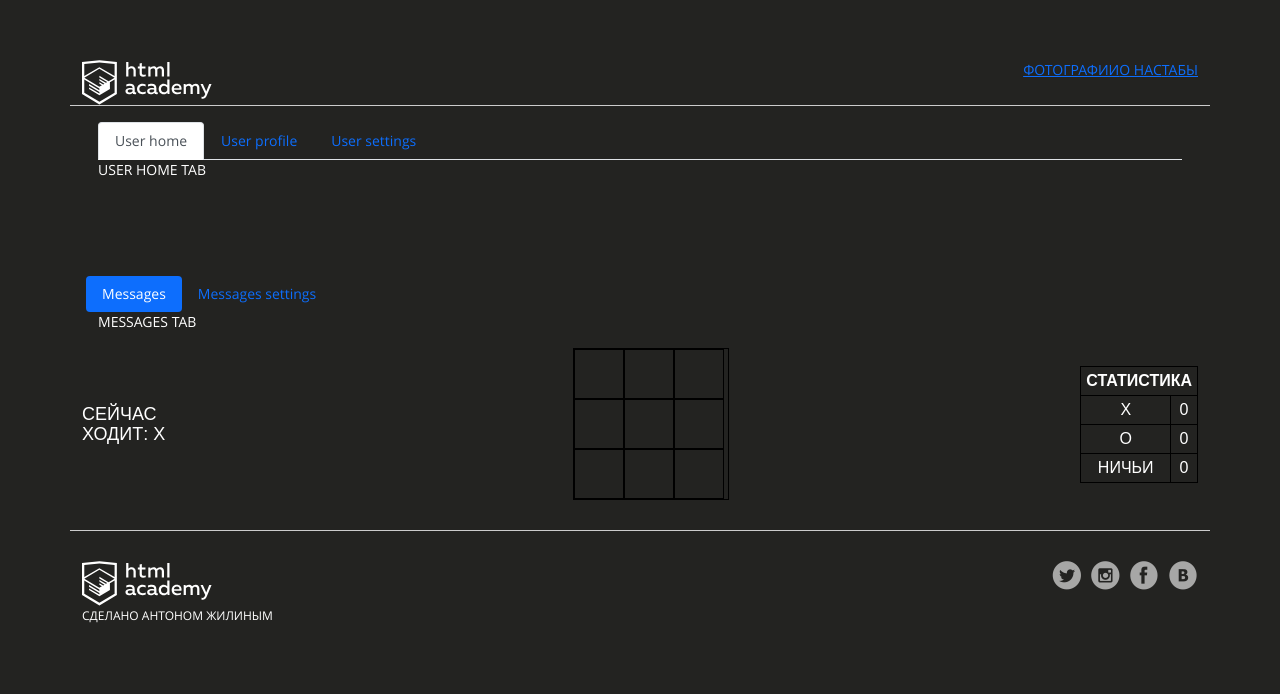
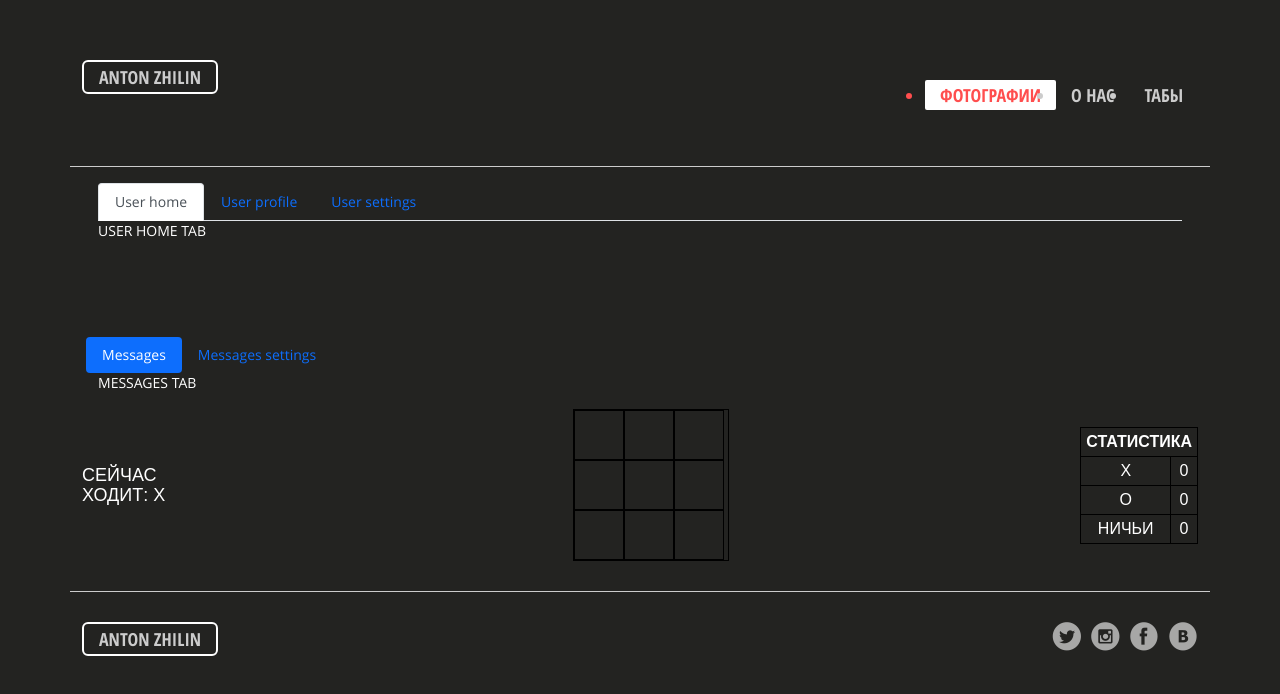
Before and after one commit to ministrov/kekstagramm-vanilla-js, a website: page tabs.html in a window 1280 px wide. Drawn offline with nearby package versions, Linux system fonts and the light colour scheme.

Commit message:
fix: edit and rebuild header logo block and footer logo on all pages

```diff
--- a/css/style.css
+++ b/css/style.css
@@ -139,6 +139,7 @@ main {
   -webkit-box-pack: justify;
      -ms-flex-pack: justify;
    justify-content: space-between;
+  padding-bottom: 20px;
 }
 
 
@@ -1131,25 +1132,27 @@ main {
 
 
 /*
- * Копирайт Академии
+ * Логотип разработчика
 */
 
-.copyright {
-  font-size: 12px;
+.logo {
+  padding: 5px 15px;
+  text-decoration: none;
+  border: 2px solid #ffffff;
+  border-radius: 6px;
 }
 
-.copyright__link--image:hover,
-.copyright__link--image:focus {
-  opacity: 0.6;
+.logo__developer {
+  margin: 0;
+  font-family: "Open Sans", "Arial", sans-serif;
+  font-weight: 700;
+  font-size: 18px;
+  text-transform: uppercase;
 }
 
-.copyright__link--text {
-  color: #ffffff;
-}
-
-.copyright__link--text:hover,
-.copyright__link--text:focus {
-  opacity: 0.6;
+.logo__link {
+  text-decoration: none;
+  color: #cccccc;
 }
 
 .page-footer__contacts {
--- a/css/tabs.css
+++ b/css/tabs.css
@@ -69,6 +69,7 @@ body {
   -webkit-box-pack: justify;
      -ms-flex-pack: justify;
    justify-content: space-between;
+  padding-bottom: 20px;
 }
 
 #area {
@@ -76,6 +77,30 @@ body {
   border: 1px solid #000;
   margin: 0 auto;
   font-size: 0;
+}
+
+/*
+ * Логотип разработчика
+*/
+
+.logo {
+  padding: 5px 15px;
+  text-decoration: none;
+  border: 2px solid #ffffff;
+  border-radius: 6px;
+}
+
+.logo__developer {
+  margin: 0;
+  font-family: "Open Sans", "Arial", sans-serif;
+  font-weight: 700;
+  font-size: 18px;
+  text-transform: uppercase;
+}
+
+.logo__link {
+  text-decoration: none;
+  color: #cccccc;
 }
 
 .cell {
@@ -224,3 +249,87 @@ body {
 .contacts__link--vk {
   background-position: -5px -309px;
 }
+
+/* Блок с фильтрами изображений других пользователей
+   ==========================================================================
+*/
+
+.img-filters {
+  padding: 20px 0;
+
+  display: -webkit-box;
+  display: -ms-flexbox;
+  display: flex;
+
+  -webkit-box-pack: center;
+     -ms-flex-pack: center;
+   justify-content: center;
+}
+
+.img-filters--inactive {
+  opacity: 0;
+}
+
+.img-filters__button {
+  padding: 5px 15px;
+
+  font-family: "Open Sans", "Arial", sans-serif;
+  font-weight: 700;
+  font-size: 18px;
+  /* line-height: auto; */
+  text-transform: uppercase;
+  text-decoration: none;
+
+  cursor: pointer;
+  background-color: #232321;
+  color: #cccccc;
+  border: none;
+}
+
+.img-filters__link {
+  font-weight: 700;
+  font-size: 18px;
+  text-transform: uppercase;
+  text-decoration: none;
+  background-color: #232321;
+  color: #cccccc;
+  border: none;
+}
+
+.img-filters__button--active .img-filters__link {
+  color: #ff4e4e;
+  background-color: transparent;
+  background-color: #ffffff;
+  border-radius: 2px;
+}
+
+.img-filters__button:active,
+.img-filters__button--active {
+  color: #ff4e4e;
+
+  background-color: #ffffff;
+  border-radius: 2px;
+}
+
+.img-filters__label {
+  padding: 5px 15px;
+
+  font-family: "Open Sans", "Arial", sans-serif;
+  font-weight: 700;
+  font-size: 18px;
+  line-height: auto;
+
+  cursor: pointer;
+}
+
+.img-filters__radio:focus + .img-filters__label {
+  outline: auto 5px highlight;
+}
+
+.img-filters__radio:checked + .img-filters__label {
+  color: #ff4e4e;
+  text-decoration: none;
+
+  background-color: #ffffff;
+  border-radius: 2px;
+}
--- a/tabs.html
+++ b/tabs.html
@@ -6,23 +6,28 @@
   <link href="https://cdn.jsdelivr.net/npm/bootstrap@5.0.0-beta2/dist/css/bootstrap.min.css" rel="stylesheet"
     integrity="sha384-BmbxuPwQa2lc/FVzBcNJ7UAyJxM6wuqIj61tLrc4wSX0szH/Ev+nYRRuWlolflfl" crossorigin="anonymous" />
   <link rel="shortcut icon" href="favicon.ico" type="image/x-icon" />
-  <link rel="stylesheet" href="css/tabs.css">
+  <link rel="stylesheet" href="css/tabs.css" />
   <title>Страница Табов</title>
 </head>
 
 <body>
-  <header class="page-header  container">
+  <header class="page-header container">
     <div class="page-header__wrapper">
-      <div class="page-header__copyright  copyright">
-        <a class="copyright__link  copyright__link--image" href="https://htmlacademy.ru/intensive/javascript">
-          <img src="img/htmla-logo.svg" width="130" height="45" alt="HTML Academy">
+      <div class="page-header__logo logo">
+        <a class="logo__link" href="index.html">
+          <p class="logo__developer">Anton Zhilin</p>
         </a>
       </div>
-      <ul class="page-header__contacts  contacts">
-        <li><a type=button class="img-filters__button  img-filters__button--active" id="filter-default">Фотографии</a>
+      <ul class="page-header__img-filters img-filters">
+        <li class="img-filters__button img-filters__button--active">
+          <a class="img-filters__link" href="index.html">Фотографии</a>
         </li>
-        <li><a type=button class="img-filters__button" href="#" id="filter-random">О нас</a></li>
-        <li><a type=button class="img-filters__button" href="tabs.html" id="filter-random">Табы</a></li>
+        <li class="img-filters__button">
+          <a class="img-filters__link" href="#">О нас</a>
+        </li>
+        <li class="img-filters__button">
+          <a class="img-filters__link" href="tabs.html">Табы</a>
+        </li>
       </ul>
     </div>
   </header>
@@ -37,8 +42,8 @@
                 type="button" role="tab" aria-controls="nav-home" aria-selected="true">
                 User home
               </button>
-              <button class="nav-link" id="nav-profile-tab" data-bs-toggle="tab" data-bs-target="#nav-profile" type="button"
-                role="tab" aria-controls="nav-profile" aria-selected="false">
+              <button class="nav-link" id="nav-profile-tab" data-bs-toggle="tab" data-bs-target="#nav-profile"
+                type="button" role="tab" aria-controls="nav-profile" aria-selected="false">
                 User profile
               </button>
               <button class="nav-link" id="nav-settings-tab" data-bs-toggle="tab" data-bs-target="#nav-settings"
@@ -88,7 +93,6 @@
     </div>
 
     <div class="content container">
-
       <div class="currentPlayer">
         <span>Сейчас ходит: <span id="curPlyr">X</span></span>
       </div>
@@ -115,33 +119,42 @@
     </div>
   </main>
 
-  <footer class="page-footer  container">
+  <footer class="page-footer container">
     <div class="page-footer__wrapper">
-      <div class="page-footer__copyright  copyright">
-        <a class="copyright__link  copyright__link--image" href="https://htmlacademy.ru/intensive/javascript"><img
-            src="img/htmla-logo.svg" width="130" height="45" alt="HTML Academy"></a>
-        <p>Сделано Антоном Жилиным</p>
+      <div class="page-header__logo logo">
+        <a class="logo__link" href="index.html">
+          <p class="logo__developer">Anton Zhilin</p>
+        </a>
       </div>
-      <ul class="page-footer__contacts  contacts">
-        <li><a href="https://twitter.com/htmlacademy_ru" class="contacts__link  contacts__link--twitter">Twitter</a>
+      <ul class="page-footer__contacts contacts">
+        <li>
+          <a href="https://twitter.com/htmlacademy_ru" class="contacts__link contacts__link--twitter">Twitter</a>
         </li>
-        <li><a href="https://www.instagram.com/htmlacademy/"
-            class="contacts__link  contacts__link--instagram">Instagtam</a></li>
-        <li><a href="https://www.facebook.com/htmlacademy" class="contacts__link  contacts__link--facebook">Facebook</a>
+        <li>
+          <a href="https://www.instagram.com/htmlacademy/"
+            class="contacts__link contacts__link--instagram">Instagtam</a>
         </li>
-        <li><a href="https://vk.com/htmlacademy" class="contacts__link  contacts__link--vk">VK</a></li>
+        <li>
+          <a href="https://www.facebook.com/htmlacademy" class="contacts__link contacts__link--facebook">Facebook</a>
+        </li>
+        <li>
+          <a href="https://vk.com/htmlacademy" class="contacts__link contacts__link--vk">VK</a>
+        </li>
       </ul>
     </div>
   </footer>
 
   <script>
-    const handle = (/** @type {Event} */ e, /** @type {Element} */ container) => {
+    const handle = (
+        /** @type {Event} */ e,
+        /** @type {Element} */ container
+    ) => {
       const targetTab = e.target;
 
       if (!targetTab) return;
       // если элемент, на котором произошел клик
       // уже активный, то делаем возврат
-      if (targetTab.classList.contains('active')) {
+      if (targetTab.classList.contains("active")) {
         return;
       }
 
@@ -151,45 +164,45 @@
       const targetTabContent = document.querySelector(targetTabContentId);
 
       // находим и получаем элемент, который был активным до клика
-      const activeTab = container.querySelector('.active');
+      const activeTab = container.querySelector(".active");
       const activeTabContentId = activeTab.dataset.bsTarget;
       const activeTabContent = document.querySelector(activeTabContentId);
 
       // добавляем класс active чтобы сделать элемент,
       // на котором произошел клик активным
-      targetTab.classList.add('active');
-      targetTabContent.classList.add('active');
+      targetTab.classList.add("active");
+      targetTabContent.classList.add("active");
       // удаляем класс с элемента который был активным до клика
-      activeTab.classList.remove('active');
-      activeTabContent.classList.remove('active');
+      activeTab.classList.remove("active");
+      activeTabContent.classList.remove("active");
     };
 
     // находим все элементы с классом .nav
-    const navs = document.querySelectorAll('.nav');
+    const navs = document.querySelectorAll(".nav");
 
     // console.log(navs);
 
     // на каждую кнопку в nav вешаем событие
     // для этого обходим все элементы и на каждый вешаем обработчик по событию click
     navs.forEach((nav) => {
-      const tabs = nav.querySelectorAll('[data-bs-toggle]');
+      const tabs = nav.querySelectorAll("[data-bs-toggle]");
       tabs.forEach((tab) => {
-        tab.addEventListener('click', (event) => handle(event, nav));
+        tab.addEventListener("click", (event) => handle(event, nav));
       });
     });
 
     // Реализация игры крестики нолики
 
-    var area = document.getElementById('area');
-    var cell = document.getElementsByClassName('cell');
-    var currentPlayer = document.getElementById('curPlyr');
+    var area = document.getElementById("area");
+    var cell = document.getElementsByClassName("cell");
+    var currentPlayer = document.getElementById("curPlyr");
 
     var player = "x";
     var stat = {
-      'x': 0,
-      'o': 0,
-      'd': 0
-    }
+      x: 0,
+      o: 0,
+      d: 0,
+    };
     var winIndex = [
       [1, 2, 3],
       [4, 5, 6],
@@ -198,7 +211,7 @@
       [2, 5, 8],
       [3, 6, 9],
       [1, 5, 9],
-      [3, 5, 7]
+      [3, 5, 7],
     ];
 
     for (var i = 1; i <= 9; i++) {
@@ -206,11 +219,10 @@
     }
 
     for (var i = 0; i < cell.length; i++) {
-      cell[i].addEventListener('click', cellClick, false);
+      cell[i].addEventListener("click", cellClick, false);
     }
 
     function cellClick() {
-
       var data = [];
 
       if (!this.innerHTML) {
@@ -222,7 +234,7 @@
 
       for (var i in cell) {
         if (cell[i].innerHTML == player) {
-          data.push(parseInt(cell[i].getAttribute('pos')));
+          data.push(parseInt(cell[i].getAttribute("pos")));
         }
       }
 
@@ -232,7 +244,7 @@
       } else {
         var draw = true;
         for (var i in cell) {
-          if (cell[i].innerHTML == '') draw = false;
+          if (cell[i].innerHTML == "") draw = false;
         }
         if (draw) {
           stat.d += 1;
@@ -252,7 +264,7 @@
           var ind = data.indexOf(id);
 
           if (ind == -1) {
-            win = false
+            win = false;
           }
         }
 
@@ -262,18 +274,17 @@
     }
 
     function restart(text) {
-
       alert(text);
       for (var i = 0; i < cell.length; i++) {
-        cell[i].innerHTML = '';
+        cell[i].innerHTML = "";
       }
       updateStat();
     }
 
     function updateStat() {
-      document.getElementById('sX').innerHTML = stat.x;
-      document.getElementById('sO').innerHTML = stat.o;
-      document.getElementById('sD').innerHTML = stat.d;
+      document.getElementById("sX").innerHTML = stat.x;
+      document.getElementById("sO").innerHTML = stat.o;
+      document.getElementById("sD").innerHTML = stat.d;
     }
   </script>
 </body>
```
Also changed, not shown: index.html (+6 -11 lines), Readme.md, img/my-photo.png (deleted), keksobooking-picture-new.jpg (added), kekstagramm-picture.jpg (deleted).
